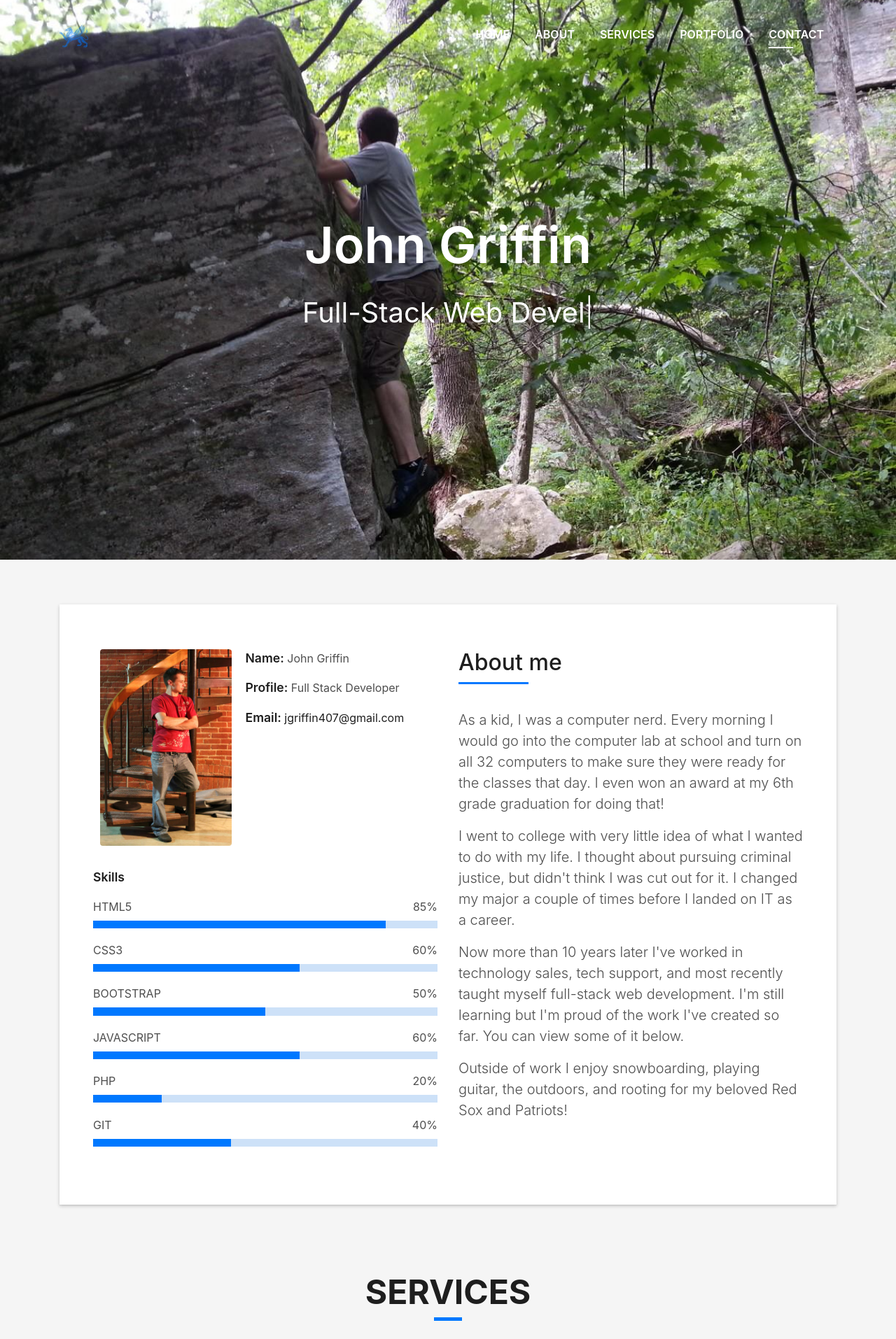
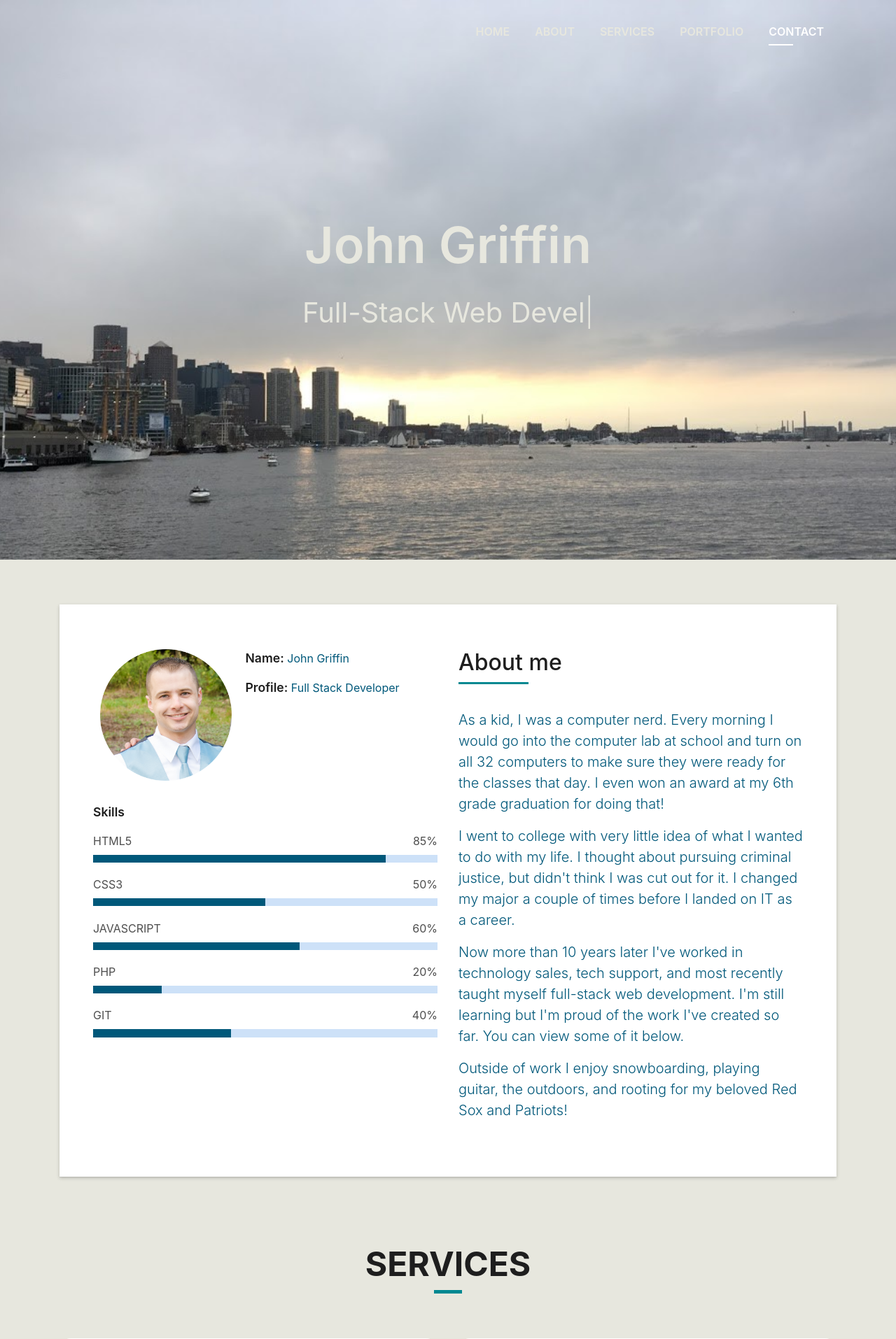
Before and after one commit to jgriffin407/Website, a PHP site: page / in a window 1280 px wide. Shown: the top 1914 px of the page at 70% size. Run offline with PHP 8.4, Linux system fonts and the light colour scheme; some libraries are stand-ins or nearby versions; some web fonts are replaced.

Commit message:
made visual changes to main page

```diff
--- a/TinDog/css/styles.css
+++ b/TinDog/css/styles.css
@@ -11,11 +11,6 @@ h1, h2, h3, h4, h5, h6 {
 
 p {
   color: #8f8f8f;
-}
-
-.alert-warning {
-  background-color: #f9f106;
-  margin-bottom: 0;
 }
 
 /* Headings */
@@ -48,6 +43,7 @@ p {
 .white-section {
     background-color: #fff;
 }
+
 
 /* Navigation Bar */
 
--- a/assets/css/style.css
+++ b/assets/css/styles.css
@@ -9,8 +9,8 @@
 # General
 --------------------------------------------------------------*/
 body {
-  background-color: #f5f5f5;
-  color: #4e4e4e;
+  background-color: #e7e7de;
+  color: #00587a;
 }
 
 h1,
@@ -157,7 +157,7 @@ a:hover {
 .line-mf {
   width: 40px;
   height: 5px;
-  background-color: #0078ff;
+  background-color: #008891;
   margin: 0 auto;
 }
 
@@ -460,7 +460,7 @@ a:hover {
 }
 
 .navbar-b.navbar-trans .nav-link, .navbar-b.navbar-reduce .nav-link {
-  color: #fff;
+  color: #e7e7de;
   text-transform: uppercase;
   font-weight: 600;
 }
@@ -637,7 +637,7 @@ a:hover {
 .intro {
   height: 100vh;
   position: relative;
-  color: #fff;
+  color: #e7e7de;
 }
 
 .intro .intro-content {
@@ -657,7 +657,7 @@ a:hover {
 }
 
 .intro .intro-title {
-  color: #fff;
+  color: #e7e7de;
   font-weight: 600;
   font-size: 3rem;
 }
@@ -755,7 +755,7 @@ a:hover {
 
 .skill-mf .progress .progress-bar {
   height: .7rem;
-  background-color: #0078ff;
+  background-color: #00587a;
 }
 
 /*--------------------------------------------------------------
--- a/index.php
+++ b/index.php
@@ -21,7 +21,7 @@
   <link href="assets/vendor/venobox/venobox.css" rel="stylesheet">
 
   <!-- Template Main CSS File -->
-  <link href="assets/css/style.css" rel="stylesheet">
+  <link href="assets/css/styles.css" rel="stylesheet">
 
   <!--Font Awesome Glyphicons-->
   <script src="https://kit.fontawesome.com/341da5cafc.js" crossorigin="anonymous"></script>
@@ -39,7 +39,9 @@
   <nav class="navbar navbar-b navbar-trans navbar-expand-md fixed-top" id="mainNav">
     <div class="container">
       <a class="navbar-brand js-scroll" href="#page-top">
+        <!--Removing for now
       <img src = "assets/img/g4049.png">
+    -->
       </a>
       <button class="navbar-toggler collapsed" type="button" data-toggle="collapse" data-target="#navbarDefault" aria-controls="navbarDefault" aria-expanded="false" aria-label="Toggle navigation">
         <span></span>
@@ -69,7 +71,7 @@
   </nav>
 
   <!-- ======= Intro Section ======= -->
-  <div id="home" class="intro route bg-image" style="background-image: url(assets/img/bouldering.jpg">
+  <div id="home" class="intro route bg-image" style="background-image: url(assets/img/boston.jpg">
     <div class="overlay-intro"></div>
     <div class="intro-content display-table">
       <div class="table-cell">
@@ -96,14 +98,13 @@
                   <div class="row">
                     <div class="col-sm-6 col-md-5">
                       <div class="about-img">
-                        <img src="assets/img/testimonial-2.jpg" class="img-fluid rounded b-shadow-a" alt="">
+                        <img src="assets/img/me.png" class="img-fluid rounded b-shadow-a" alt="">
                       </div>
                     </div>
                     <div class="col-sm-6 col-md-7">
                       <div class="about-info">
                         <p><span class="title-s">Name: </span> <span>John Griffin</span></p>
                         <p><span class="title-s">Profile: </span> <span>Full Stack Developer</span></p>
-                        <p><span class="title-s">Email: </span> <span><a href="mailto:jgriffin407@gmail.com">jgriffin407@gmail.com</a></span></p>
                       </div>
                     </div>
                   </div>
@@ -113,13 +114,9 @@
                     <div class="progress">
                       <div class="progress-bar" role="progressbar" style="width: 85%;" aria-valuenow="85" aria-valuemin="0" aria-valuemax="100"></div>
                     </div>
-                    <span>CSS3</span> <span class="pull-right">60%</span>
+                    <span>CSS3</span> <span class="pull-right">50%</span>
                     <div class="progress">
-                      <div class="progress-bar" role="progressbar" style="width: 60%" aria-valuenow="60" aria-valuemin="0" aria-valuemax="100"></div>
-                    </div>
-                    <span>BOOTSTRAP</span> <span class ="pull-right">50%</span>
-                    <div class ="progress">
-                      <div class = "progress-bar" role="progressbar" style="width: 50%" aria-valuenow="50" aria-valuemin="0" aria-valuemax="100"></div>
+                      <div class="progress-bar" role="progressbar" style="width: 50%" aria-valuenow="50" aria-valuemin="0" aria-valuemax="100"></div>
                     </div>
                     <span>JAVASCRIPT</span> <span class="pull-right">60%</span>
                     <div class="progress">
@@ -181,7 +178,7 @@
           <div class="col">
             <div class="service-box">
               <div class="service-ico">
-                <span class="ico-circle"><i class="ion-code-working"></i></span>
+                  <span class = "ico-circle"><i class="ion-code-working"></i></span>
               </div>
               <div class="service-content">
                 <h2 class="s-title">Web Development</h2>
@@ -190,7 +187,7 @@
                     <li>Front End Development</li>
                     <ul>
                       <li>HTML5</li>
-                      <li>CSS</li>
+                      <li>CSS3</li>
                       <li>JavaScript</li>
                     </ul>
                     <li>Back End Development</li>
@@ -207,14 +204,14 @@
           <div class="col">
             <div class="service-box">
               <div class="service-ico">
-                <span class="ico-circle"><i class="ion-android-phone-portrait"></i></span>
+                <span class = "ico-circle"><i class="ion-android-phone-portrait"></i></span>
               </div>
               <div class="service-content">
                 <h2 class="s-title">Responsive Design</h2>
                 <p class="s-description text-center">
                   Creating responsive webpages that are viewable on:
                 <ul>
-                  <li>Desktop Environments</li>
+                  <li>Desktops</li>
                   <li>iOS</li>
                   <li>Android</li>
                 </ul>
@@ -347,19 +344,19 @@
             </div>
           </div>
           <!--Portfolio box#4 ends here-->
-          <!--Portfolio box#5 starts here-->
+          <!--Portfolio box#5 begins here-->
           <div class="col-md-4">
             <div class="work-box">
-              <a href="TinDog/index.php">
+              <a href="TinDog/index.php" target="_blank">
                 <div class="work-img">
-                  <img src="assets/img/winking-dog.jpeg" alt="winking-dog" class="img-fluid">
+                  <img src="assets/img/winkingdog.jpg" alt="winking-dog" class="img-fluid">
                 </div>
                 <div class="work-content">
                   <div class="row">
                     <div class="col-sm-8">
-                      <h2 class="w-title">Bootstrap Landing Page (TinDog)</h2>
+                      <h2 class="w-title">TinDog - Bootstrap Landing Page</h2>
                       <div class="w-more">
-                        <span class="w-date">September 12, 2020</span>
+                        <span class="w-date">October 23, 2020</span>
                       </div>
                     </div>
                     <div class="col-sm-4">
@@ -372,7 +369,7 @@
               </a>
             </div>
           </div>
-          <!--Portfolio box#5 ends here-->
+          <!--!!!!Portfolio box#5 ends here-->
           <!--
           !!!!!Portfolio box#6 starts here!!!!
           <div class="col-md-4">
@@ -414,7 +411,7 @@
             <div class="contact-mf">
               <div id="contact" class="box-shadow-full">
                 <div class="row">
-                  <!--Contact Form (Does not work at this time)
+                  <!--Commented out due to non-functionality
                   <div class="col-md-6">
                     <div class="title-box-2">
                       <h5 class="title-left">
@@ -474,10 +471,10 @@
                     </div>
                     <div class="socials">
                       <ul>
-                        <li><a href="https://github.com/jgriffin407" target="_blank"><span class="ico-circle"><i class="fab fa-github" title="GitHub"></i></span></a></li>
-                        <li><a href="https://www.linkedin.com/in/jgriffin407" target="_blank"><span class="ico-circle"><i class="fab fa-linkedin-in" title="LinkedIn"></i></span></a></li>
-                        <li><a href="mailto:jgriffin407@gmail.com"><span class="ico-circle"><i class="fas fa-envelope"></i></span></a></li>
-                      </ul>
+                        <li><a href="https://github.com/jgriffin407" target="_blank"><span class = "ico-circle"><i class="fab fa-github" title="GitHub"></i></span></a></li>
+                        <li><a href="https://www.linkedin.com/in/jgriffin407/" target="_blank"><span class = "ico-circle"><i class="fab fa-linkedin" title="LinkedIn"></i></span></a></li>
+                        <li><a href="mailto:jgriffin407@gmail.com"><span class = "ico-circle"><i class="fas fa-envelope"></span></i></a></li>
+                        </ul>
                     </div>
                   </div>
                 </div>
```
Also changed, not shown: other parts of assets/css/styles.css (+18 -18 lines), TinDog/index.php (+8 -8 lines), TinDog/images/derp.jpg (added), TinDog/images/rob-schneider.jpg (added), assets/img/boston.JPG (added), assets/img/hike.JPG (added), assets/img/me.png (added), assets/img/winkingdog.jpg (added).
